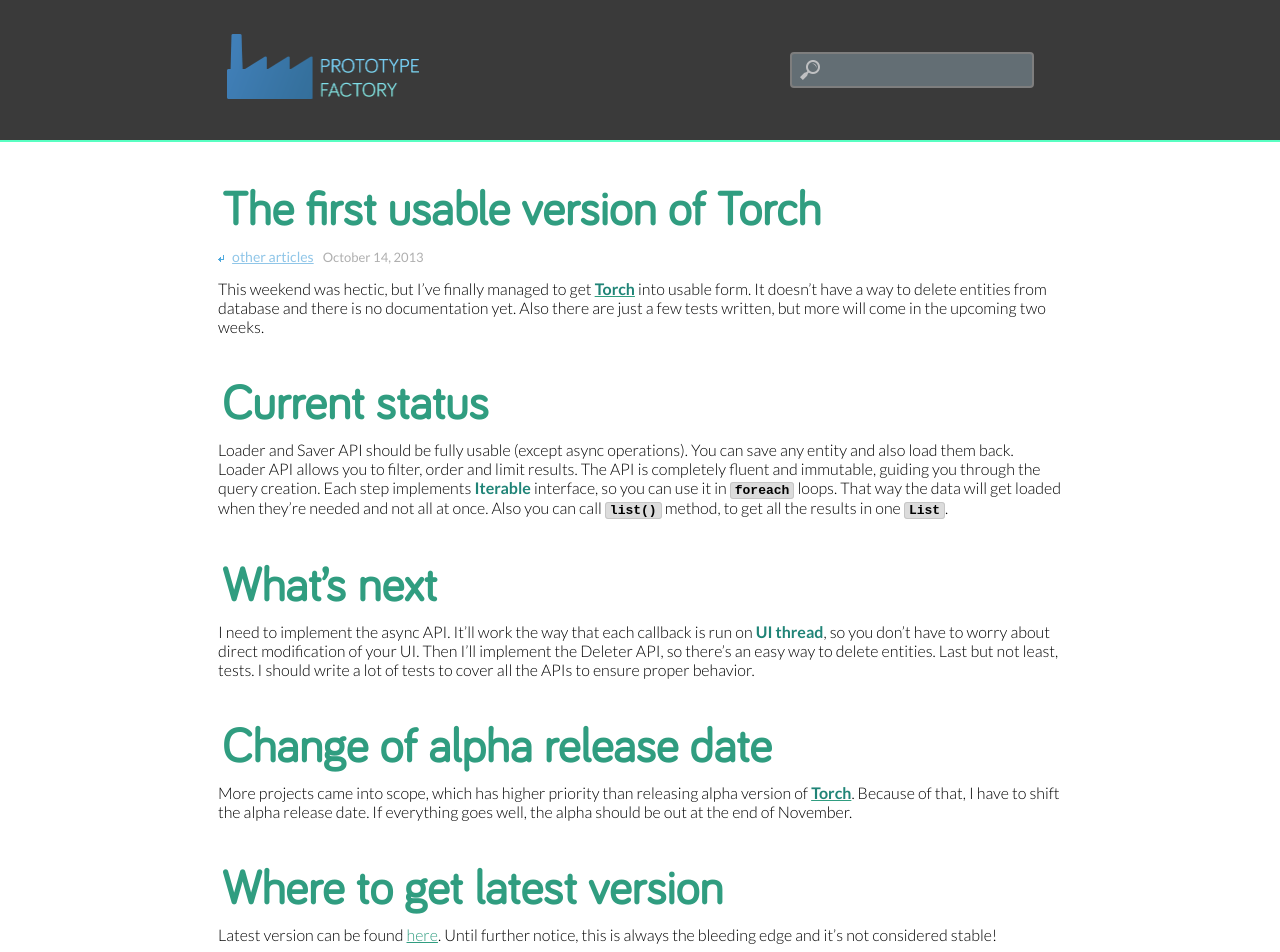
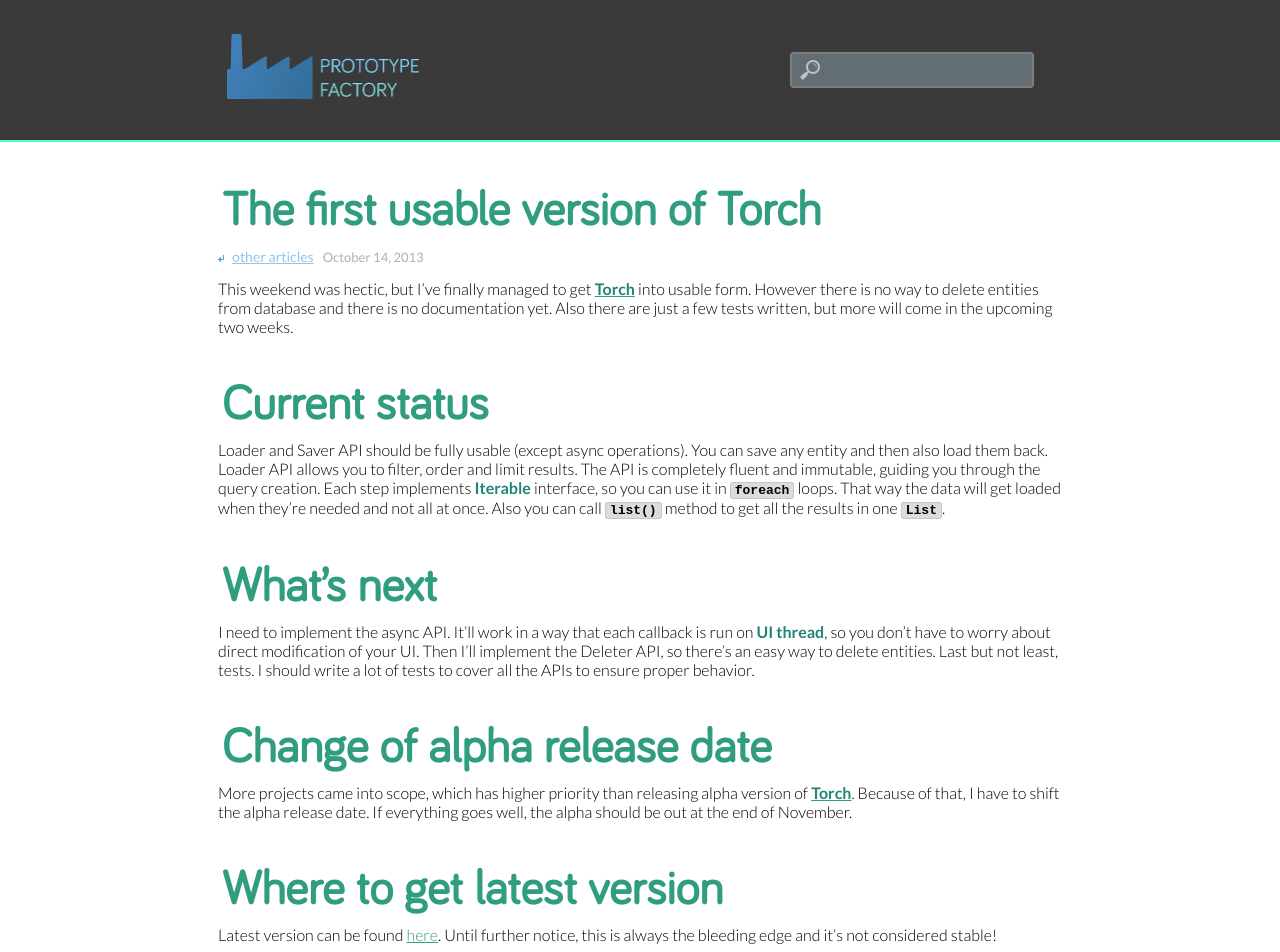
Before and after one commit to TadeasKriz/tadeaskriz.github.io, a Jekyll site: the page built from _posts/2013-10-14-the-first-usable-version-of-torch.md, in a window 1280 px wide. Shown: the top 952 px of the page. Built offline with Jekyll 4.4.1, drawn with Linux system fonts in a browser that asks for light colours; comment, search, counter and statistics services are not loaded.

Commit message:
Fix grammar.

```diff
--- a/_posts/2013-10-14-the-first-usable-version-of-torch.md
+++ b/_posts/2013-10-14-the-first-usable-version-of-torch.md
@@ -1,15 +1,15 @@
 ---
 title: The first usable version of Torch
 ---
-This weekend was hectic, but I've finally managed to get [**Torch**][1] into usable form. It doesn't have a way to delete entities from database and there is no documentation yet. Also there are just a few tests written, but more will come in the upcoming two weeks.
+This weekend was hectic, but I've finally managed to get [**Torch**][1] into usable form. However there is no way to delete entities from database and there is no documentation yet. Also there are just a few tests written, but more will come in the upcoming two weeks.
 
 ## Current status
 
-Loader and Saver API should be fully usable (except async operations). You can save any entity and also load them back. Loader API allows you to filter, order and limit results. The API is completely fluent and immutable, guiding you through the query creation. Each step implements **Iterable** interface, so you can use it in `foreach` loops. That way the data will get loaded when they're needed and not all at once. Also you can call `list()` method, to get all the results in one `List`.
+Loader and Saver API should be fully usable (except async operations). You can save any entity and then also load them back. Loader API allows you to filter, order and limit results. The API is completely fluent and immutable, guiding you through the query creation. Each step implements **Iterable** interface, so you can use it in `foreach` loops. That way the data will get loaded when they're needed and not all at once. Also you can call `list()` method to get all the results in one `List`.
 
 ## What's next
 
-I need to implement the async API. It'll work the way that each callback is run on **UI thread**, so you don't have to worry about direct modification of your UI. Then I'll implement the Deleter API, so there's an easy way to delete entities. Last but not least, tests. I should write a lot of tests to cover all the APIs to ensure proper  behavior.
+I need to implement the async API. It'll work in a way that each callback is run on **UI thread**, so you don't have to worry about direct modification of your UI. Then I'll implement the Deleter API, so there's an easy way to delete entities. Last but not least, tests. I should write a lot of tests to cover all the APIs to ensure proper  behavior.
 
 ## Change of alpha release date
 
```
